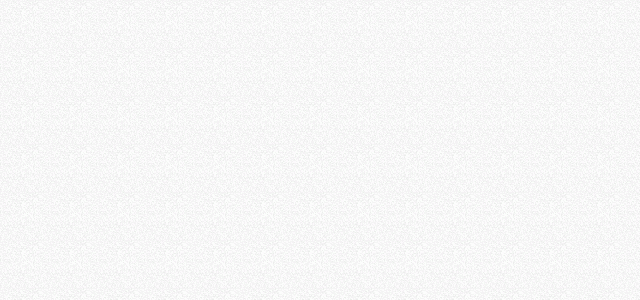
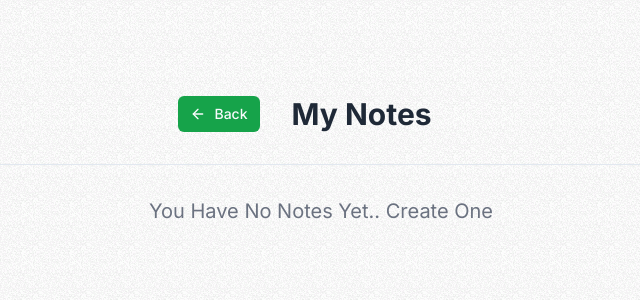
Before and after one commit to neeraj-gs/NoteX-AI, a Next.js app in the folder notex-ai/: page /dashboard in a window 1280 px wide. Shown: the top 300 px of the page, without its empty margins (319-959 px from the left). Built offline with nearby package versions, Linux system fonts and the light colour scheme.

Commit message:
Added A dashboard page for viweing existing notes or to create a new note

```diff
--- a/notex-ai/package.json
+++ b/notex-ai/package.json
@@ -10,6 +10,7 @@
   },
   "dependencies": {
     "@clerk/nextjs": "^4.26.1",
+    "@radix-ui/react-separator": "^1.0.3",
     "@radix-ui/react-slot": "^1.0.2",
     "class-variance-authority": "^0.7.0",
     "clsx": "^2.0.0",
--- a/notex-ai/src/app/dashboard/page.tsx
+++ b/notex-ai/src/app/dashboard/page.tsx
@@ -1,4 +1,9 @@
+import { Button } from '@/components/ui/button'
+import Link from 'next/link'
 import React from 'react'
+import { ArrowLeft } from 'lucide-react'
+import { UserButton } from '@clerk/nextjs'
+import { Separator } from '@/components/ui/separator'
 
 type Props = {}
 
@@ -8,9 +13,27 @@ const DashboardPage = (props: Props) => {
         <div className='grainy min-h-screen'>
             <div className='max-w-7xl mx-auto p-10'>
                 <div className="h-14"></div>
-                <div>
+                <div className='flex justify-around items-center md:flex-row sm:flex-col'>
+                    <div className='flex justify-evenly items-center'>
+                      <Link href="/">
+                        <Button className='bg-green-600' size="sm" ><ArrowLeft className='mr-2 w-4 h-4' />Back</Button>
+                      </Link>
+                      <div className='w-8'></div>
+                      <h1 className='text-3xl font-bold text-gray-800'>My Notes</h1>
+                      <div className="w-8"></div>
+                      <UserButton afterSignOutUrl='/'/>
+                    </div>
+                </div>
 
+                <div className="h-8"></div>
+                <Separator />
+                <div className="h-8"></div>
+
+                {/*List all NOtes Here */}
+                <div className='text-center'>
+                  <h2 className='text-xl text-gray-500'>You Have No Notes Yet..  Create One</h2>
                 </div>
+
             </div>
         </div>
     </>
--- /dev/null
+++ b/notex-ai/src/components/ui/separator.tsx
@@ -0,0 +1,31 @@
+"use client"
+
+import * as React from "react"
+import * as SeparatorPrimitive from "@radix-ui/react-separator"
+
+import { cn } from "@/lib/utils"
+
+const Separator = React.forwardRef<
+  React.ElementRef<typeof SeparatorPrimitive.Root>,
+  React.ComponentPropsWithoutRef<typeof SeparatorPrimitive.Root>
+>(
+  (
+    { className, orientation = "horizontal", decorative = true, ...props },
+    ref
+  ) => (
+    <SeparatorPrimitive.Root
+      ref={ref}
+      decorative={decorative}
+      orientation={orientation}
+      className={cn(
+        "shrink-0 bg-border",
+        orientation === "horizontal" ? "h-[1px] w-full" : "h-full w-[1px]",
+        className
+      )}
+      {...props}
+    />
+  )
+)
+Separator.displayName = SeparatorPrimitive.Root.displayName
+
+export { Separator }
```
Also changed, not shown: 1 other file (tests, documents, lock files or other folders).
